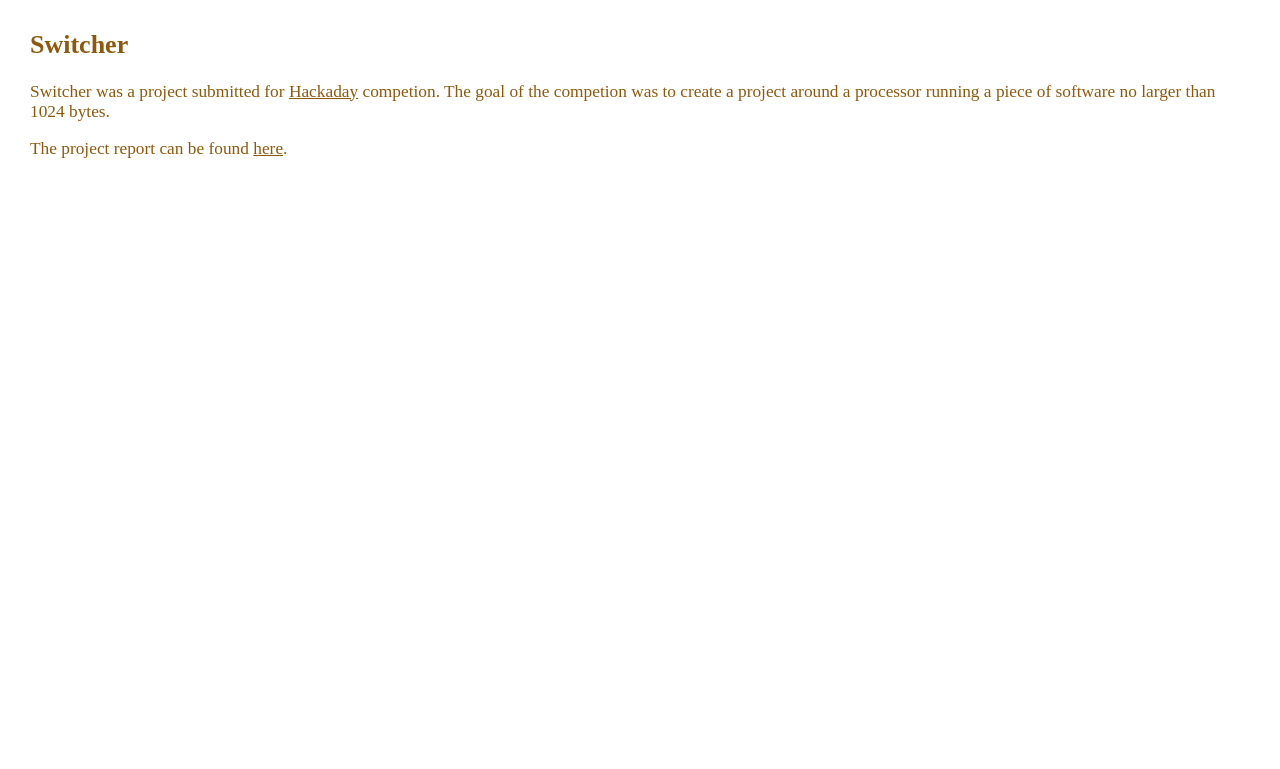
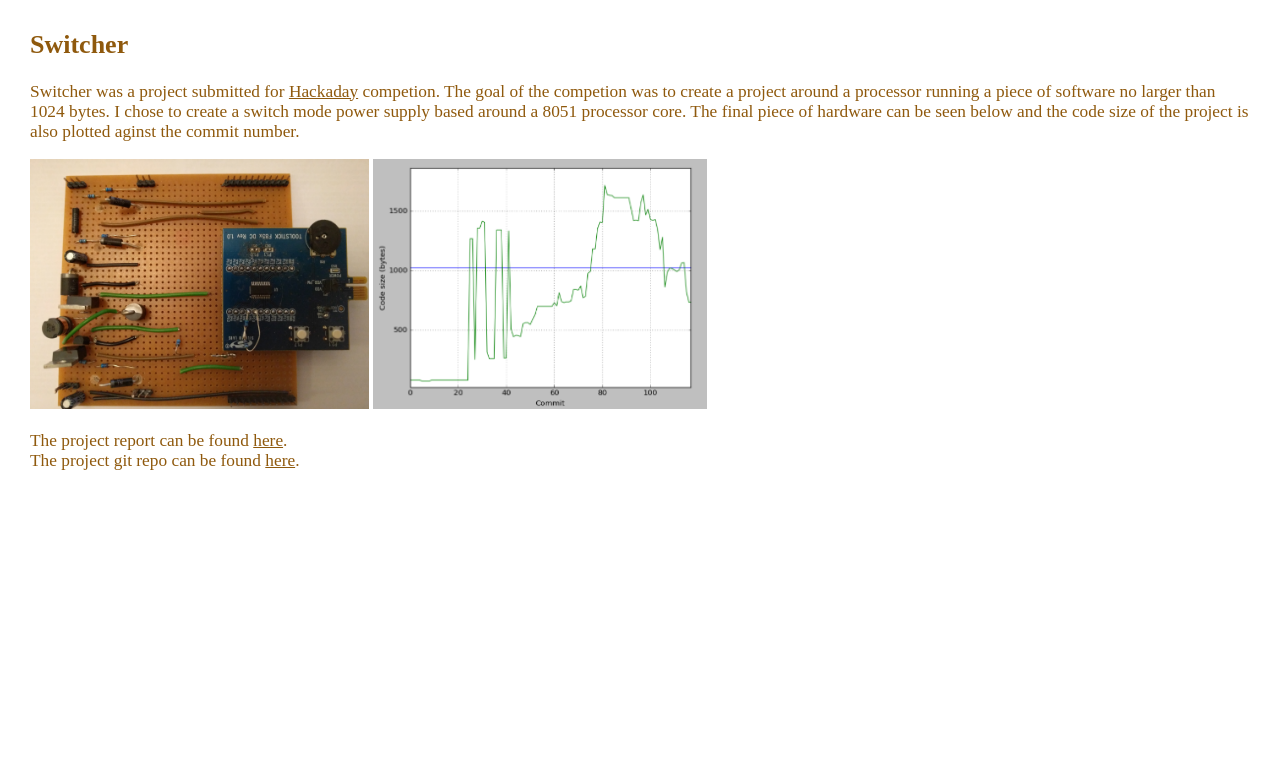
Before and after one commit to ashleyjr/website, a PHP site: page /switcher/switcher.php in a window 1280 px wide. Shown: the top 769 px of the page. Run offline with PHP 8.4, Linux system fonts and the light colour scheme.

Commit message:
updated switcher page

```diff
--- a/switcher/switcher.php
+++ b/switcher/switcher.php
@@ -38,9 +38,16 @@
 
       Switcher was a project submitted for <a href="http://www.hackaday.com" target="_blank">Hackaday</a> competion.
       The goal of the competion was to create a project around a processor running a piece of software no larger than 1024 bytes.
+      I chose to create a switch mode power supply based around a 8051 processor core.
+      The final piece of hardware can be seen below and the code size of the project is also plotted aginst the commit number.
+      <p>
+
+      <a><img src="switcher.png" alt="switcher"></a>
+      <a><img src="code.png" alt="code"></a>
 
       <p>
       The project report can be found <a href="switcher.pdf" target="_blank">here</a>.
+      <br>The project git repo can be found <a href="https://github.com/ashleyjr/Switcher" target="_blank">here</a>.
 
 
    </body>
```
Also changed, not shown: switcher/code.png (added), switcher/switcher.png (added), 1 other file.
